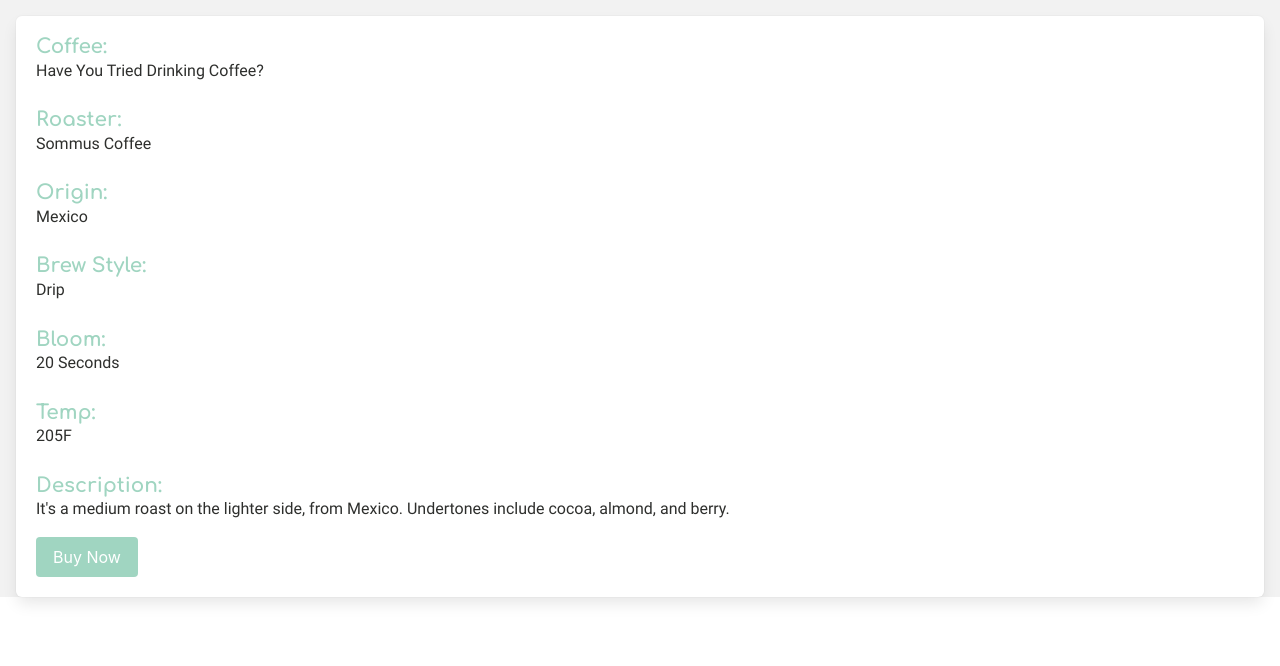
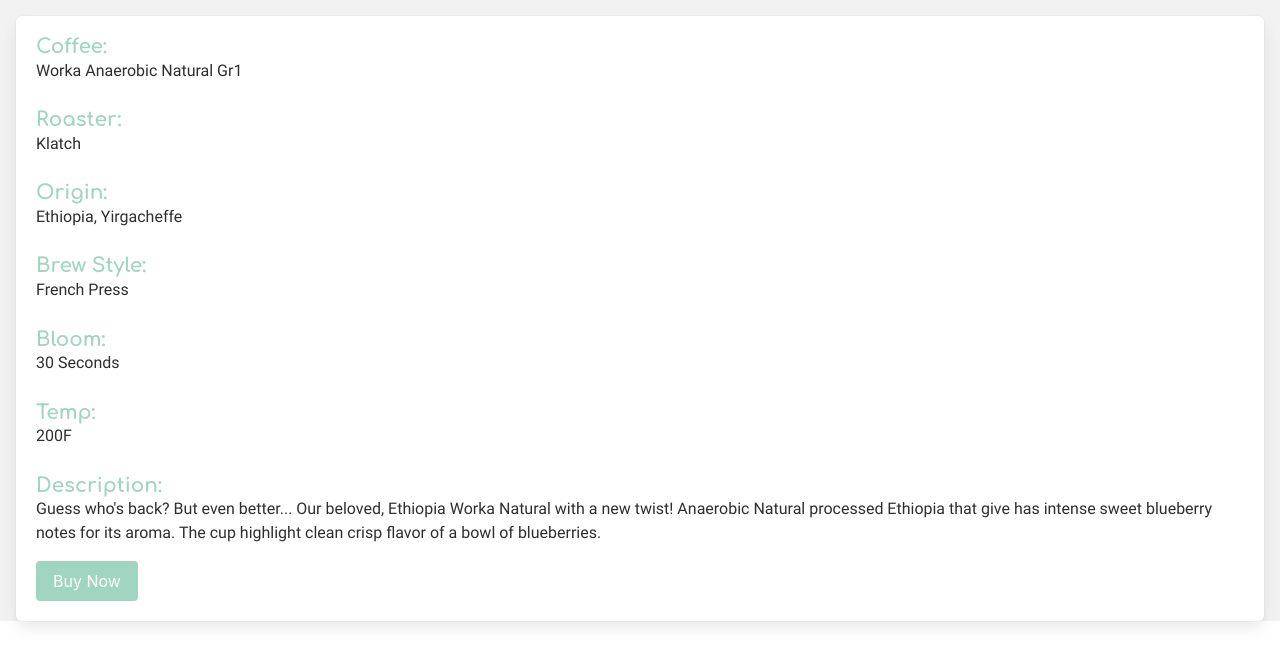
Before and after one commit to broopa/brew-tunes, a React (Create React App) app in the folder brew-and-tunes/: page /coffee in a window 1280 px wide. Shown: the top 666 px of the page. Built offline with nearby package versions, Linux system fonts and the light colour scheme.

Commit message:
Updated Coffee

```diff
--- a/brew-and-tunes/src/components/data/coffee.js
+++ b/brew-and-tunes/src/components/data/coffee.js
@@ -1,13 +1,13 @@
 export const WeeklyCoffee = {
-        name: 'Have You Tried Drinking Coffee?',
-        roaster: 'Sommus Coffee',
-        origin: 'Mexico',
-        imageUrl: 'https://f4.bcbits.com/img/0027686289_10.jpg',
-        desc: 'It\'s a medium roast on the lighter side, from Mexico. Undertones include cocoa, almond, and berry.',
-        brewType: 'Drip',
-        grind: 'Medium-fine',
-        bloom: '20 Seconds',
-        heat: '205F',
+        name: 'Worka Anaerobic Natural Gr1',
+        roaster: 'Klatch',
+        origin: 'Ethiopia, Yirgacheffe',
+        imageUrl: '',
+        desc: 'Guess who\'s back? But even better... Our beloved, Ethiopia Worka Natural with a new twist! Anaerobic Natural processed Ethiopia that give has intense sweet blueberry notes for its aroma. The cup highlight clean crisp flavor of a bowl of blueberries.',
+        brewType: 'French Press',
+        grind: 'Coarse',
+        bloom: '30 Seconds',
+        heat: '200F',
         id: 1,
-        buyUrl: 'https://okniceraps.bandcamp.com/album/have-you-tried-being-happy'
+        buyUrl: 'https://www.klatchcoffee.com/products/ethiopia-yirgacheffe-worka-anaerobic-natural-gr1'
   };
```
